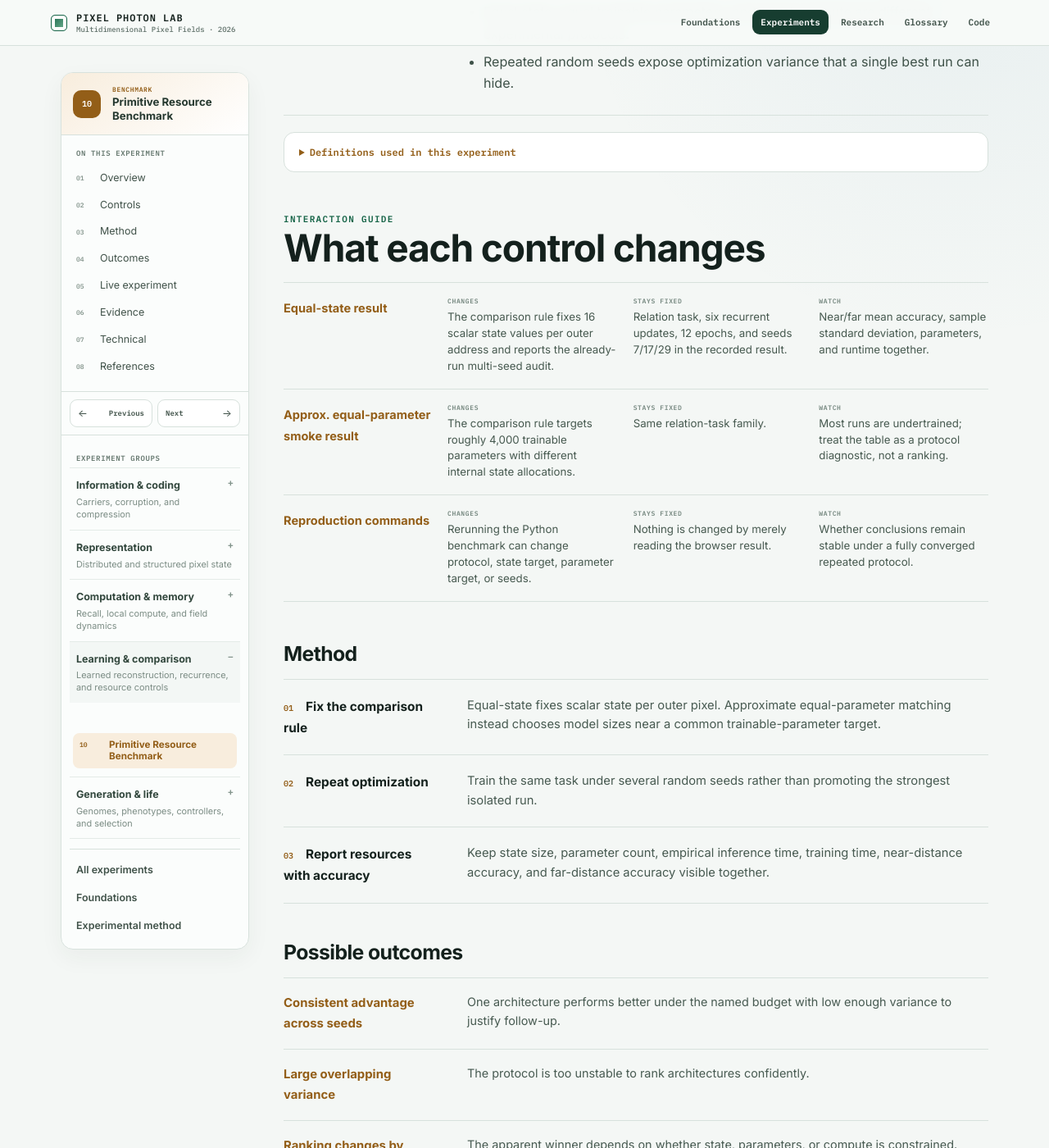
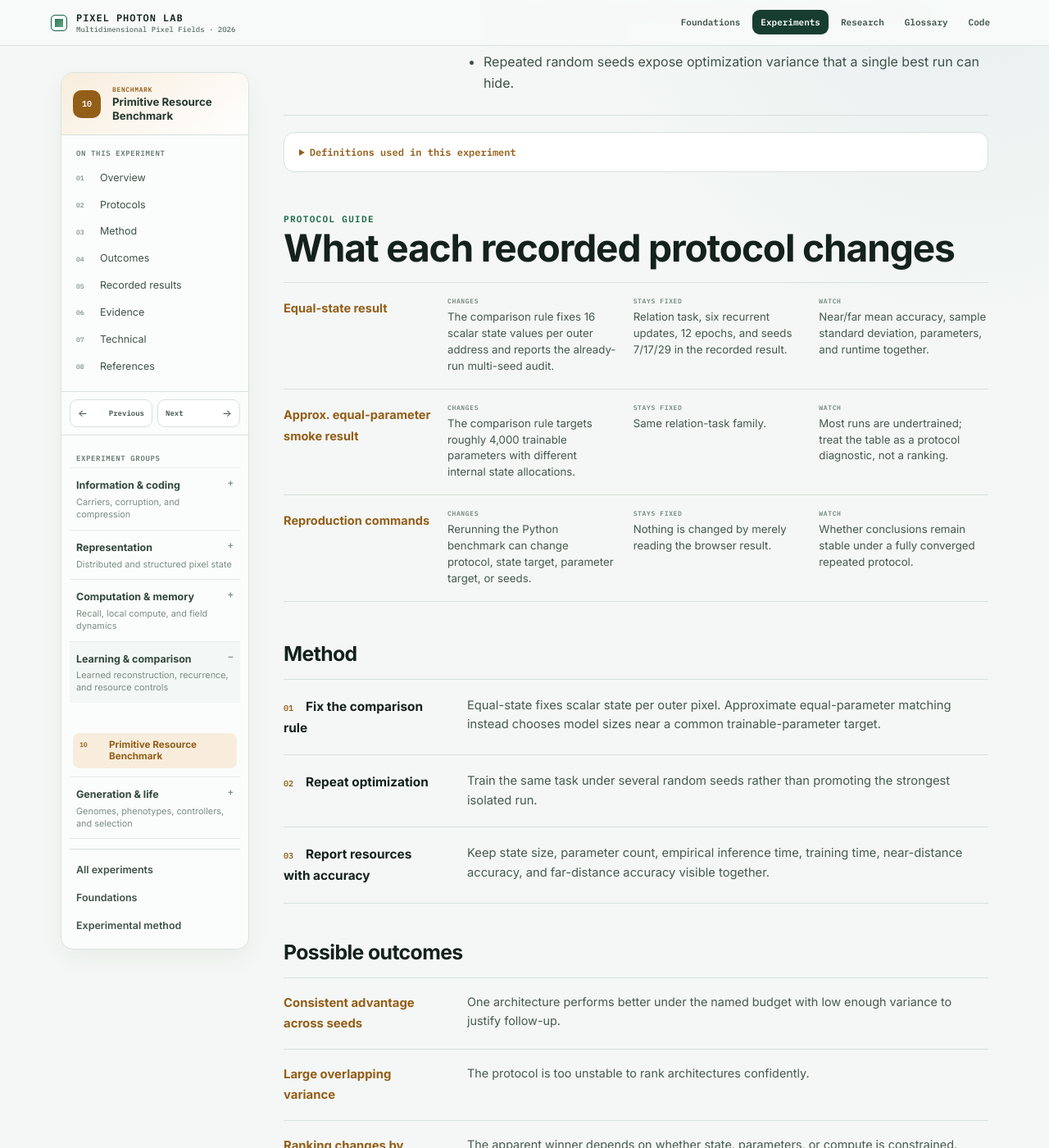
Before and after one commit to bitwikiorg/pixel-art-2026, a Jekyll site: the page built from experiment/primitive-benchmark/index.md, in a window 1280 px wide and 1400 px high, scrolled down 993 px. Shown: the whole window at 82% size. Built offline with Jekyll 4.4.1, drawn with Linux system fonts in a browser that asks for light colours; some of the changed text lies outside the part shown.

Commit message:
Distinguish live apparatus from recorded benchmark results

```diff
--- a/_layouts/experiment.html
+++ b/_layouts/experiment.html
@@ -5,6 +5,7 @@
 {% assign teach = site.data.experiment_teaching[page.exp_id] %}
 {% assign controls = site.data.experiment_controls[page.exp_id] %}
 {% assign references = site.data.experiment_references[page.exp_id] %}
+{% assign wiring = site.data.experiment_wiring[page.exp_id] %}
 {% assign mental_model = teach.mental_model | default: page.mental_model %}
 {% assign background = teach.background | default: page.background %}
 {% assign terms = teach.terms | default: page.terms %}
@@ -15,6 +16,7 @@
 {% assign last_index = site.data.experiments.size | minus: 1 %}
 {% if current_index > 0 %}{% assign prev_index = current_index | minus: 1 %}{% assign prev_exp = site.data.experiments[prev_index] %}{% endif %}
 {% if current_index < last_index %}{% assign next_index = current_index | plus: 1 %}{% assign next_exp = site.data.experiments[next_index] %}{% endif %}
+{% assign apparatus_recorded = false %}{% if wiring.mode == 'recorded' %}{% assign apparatus_recorded = true %}{% endif %}
 <div class="page-shell experiment-shell exp-{{ category_slug }} experiment-shell-v4">
   <nav class="breadcrumbs" aria-label="Breadcrumb"><a href="{{ '/' | relative_url }}">Home</a><span>›</span><a href="{{ '/experiment/' | relative_url }}">Experiments</a><span>›</span><span>{{ page.exp_id }}</span></nav>
 
@@ -28,10 +30,10 @@
       <nav class="side-local-outline" aria-label="On this experiment">
         <strong class="side-nav-title">On this experiment</strong>
         <a href="#overview"><span>01</span>Overview</a>
-        {% if controls %}<a href="#controls"><span>02</span>Controls</a>{% endif %}
+        {% if controls %}<a href="#controls"><span>02</span>{% if apparatus_recorded %}Protocols{% else %}Controls{% endif %}</a>{% endif %}
         {% if page.steps %}<a href="#method"><span>03</span>Method</a>{% endif %}
         {% if outcomes %}<a href="#outcomes"><span>04</span>Outcomes</a>{% endif %}
-        <a href="#apparatus"><span>05</span>Live experiment</a>
+        <a href="#apparatus"><span>05</span>{% if apparatus_recorded %}Recorded results{% else %}Live experiment{% endif %}</a>
         <a href="#evidence"><span>06</span>Evidence</a>
         {% if page.technical %}<a href="#technical"><span>07</span>Technical</a>{% endif %}
         {% if references %}<a href="#references"><span>08</span>References</a>{% endif %}
@@ -88,23 +90,20 @@
           {% if background %}<div class="outline-row"><h2>Know first</h2><ul>{% for item in background %}<li>{{ item }}</li>{% endfor %}</ul></div>{% endif %}
         </section>
 
-        {% if terms %}
-        <details class="definition-drawer"><summary>Definitions used in this experiment</summary><div class="definition-list">{% for item in terms %}<div><strong class="term-with-tip">{{ item.term }} <span class="help-tip" tabindex="0" data-tip="{{ item.definition | escape }}">?</span></strong><p>{{ item.definition }}</p></div>{% endfor %}</div></details>
-        {% endif %}
+        {% if terms %}<details class="definition-drawer"><summary>Definitions used in this experiment</summary><div class="definition-list">{% for item in terms %}<div><strong class="term-with-tip">{{ item.term }} <span class="help-tip" tabindex="0" data-tip="{{ item.definition | escape }}">?</span></strong><p>{{ item.definition }}</p></div>{% endfor %}</div></details>{% endif %}
       </section>
 
       {% if controls %}
       <section id="controls" class="interaction-guide anchor-section">
-        <div class="section-head compact"><div class="kicker">Interaction guide</div><h2>What each control changes</h2></div>
+        <div class="section-head compact"><div class="kicker">{% if apparatus_recorded %}Protocol guide{% else %}Interaction guide{% endif %}</div><h2>{% if apparatus_recorded %}What each recorded protocol changes{% else %}What each control changes{% endif %}</h2></div>
         <div class="control-guide-list">{% for item in controls %}<article class="control-guide-row"><div class="control-name"><strong>{{ item.control }}</strong></div><div><small>CHANGES</small><p>{{ item.changes }}</p></div><div><small>STAYS FIXED</small><p>{{ item.fixed }}</p></div><div><small>WATCH</small><p>{{ item.watch }}</p></div></article>{% endfor %}</div>
       </section>
       {% endif %}
 
       {% if page.steps %}<section id="method" class="method-block method-block-v2 anchor-section"><h2>Method</h2><ol class="method-outline">{% for step in page.steps %}<li><strong>{{ step.label }}</strong><span>{{ step.text }}</span></li>{% endfor %}</ol></section>{% endif %}
-
       {% if outcomes %}<section id="outcomes" class="result-guide anchor-section"><h2>Possible outcomes</h2><div class="result-outline">{% for item in outcomes %}<div><strong>{{ item.label }}</strong><p>{{ item.meaning }}</p></div>{% endfor %}</div></section>{% endif %}
 
-      <section id="apparatus" class="apparatus-block apparatus-v2 anchor-section"><div class="apparatus-heading"><span class="section-token">LIVE EXPERIMENT</span><h2>{{ page.title }}</h2></div><article class="experiment-content">{{ content }}</article></section>
+      <section id="apparatus" class="apparatus-block apparatus-v2 anchor-section"><div class="apparatus-heading"><span class="section-token">{% if apparatus_recorded %}RECORDED BENCHMARK{% else %}LIVE EXPERIMENT{% endif %}</span><h2>{{ page.title }}</h2></div><article class="experiment-content">{{ content }}</article></section>
 
       <section id="evidence" class="evidence-panel evidence-v2 anchor-section"><div><small>SUPPORTED</small><p>{{ page.shows }}</p></div><div><small>NOT SUPPORTED</small><p>{{ page.does_not_show }}</p></div></section>
 
```
